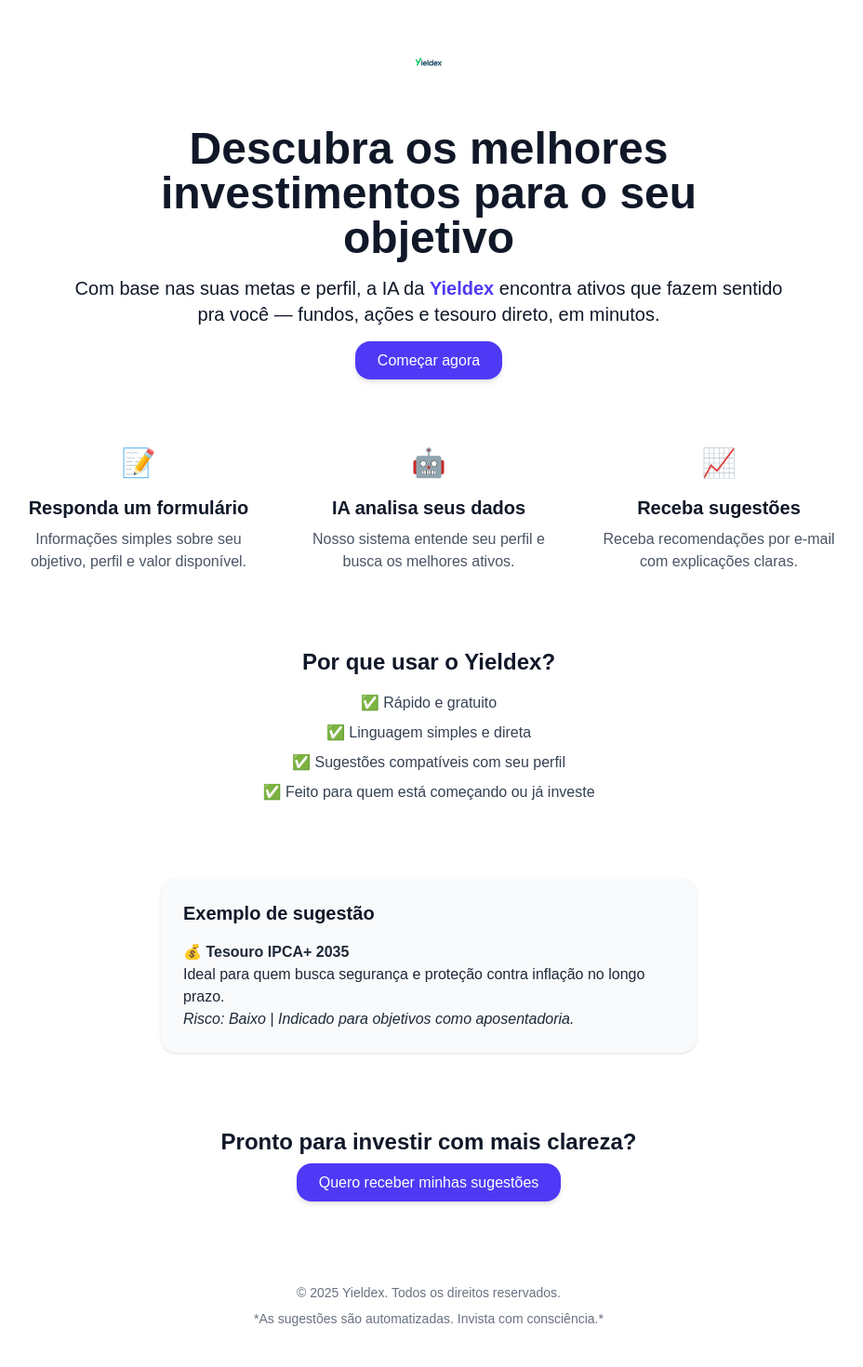
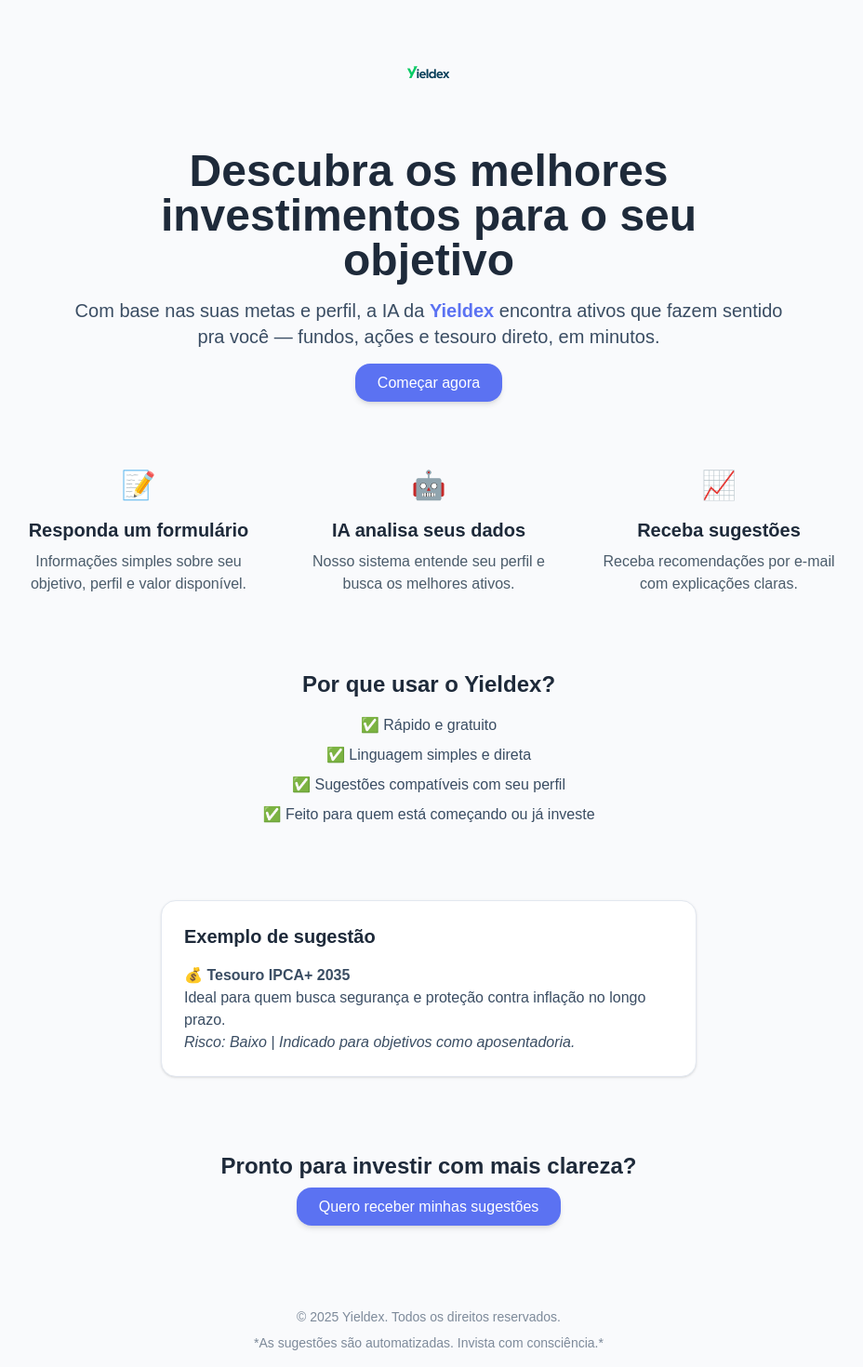
Before and after one commit to yieldexequipe/Yieldex, a Next.js app: page / in a window 1280 px wide. Shown: the top 1470 px of the page at 93% size, without its empty margins (179-1107 px from the left). Built offline with nearby package versions, Linux system fonts and the light colour scheme.

Commit message:
Update index.js

```diff
--- a/pages/index.js
+++ b/pages/index.js
@@ -1,22 +1,22 @@
 export default function YieldexLandingPage() {
   return (
-    <main className="min-h-screen bg-white text-gray-900 flex flex-col items-center px-6 py-12">
+    <main className="min-h-screen bg-[#F9FAFC] text-gray-900 flex flex-col items-center px-6 py-12">
       {/* Logo */}
       <header className="w-full max-w-6xl mb-12 flex justify-center">
-        <img src="/logo-yieldex.png" alt="Yieldex Logo" className="h-10" />
+        <img src="/logo-yieldex.png" alt="Yieldex Logo" className="h-16" />
       </header>
 
       {/* Hero Section */}
       <section className="max-w-3xl text-center">
-        <h1 className="text-4xl md:text-5xl font-bold mb-4">Descubra os melhores investimentos para o seu objetivo</h1>
-        <p className="text-lg md:text-xl mb-6">
-          Com base nas suas metas e perfil, a IA da <span className="font-semibold text-indigo-600">Yieldex</span> encontra ativos que fazem sentido pra você — fundos, ações e tesouro direto, em minutos.
+        <h1 className="text-4xl md:text-5xl font-bold mb-4 text-[#1E2A3A]">Descubra os melhores investimentos para o seu objetivo</h1>
+        <p className="text-lg md:text-xl mb-6 text-[#3A4D63]">
+          Com base nas suas metas e perfil, a IA da <span className="font-semibold text-[#5B72F2]">Yieldex</span> encontra ativos que fazem sentido pra você — fundos, ações e tesouro direto, em minutos.
         </p>
         <a
-          href="https://tally.so/r/your-form-link"
+          href="https://tally.so/r/wdRYMD"
           target="_blank"
           rel="noopener noreferrer"
-          className="bg-indigo-600 text-white px-6 py-3 rounded-2xl shadow-md hover:bg-indigo-700 transition"
+          className="bg-[#5B72F2] text-white px-6 py-3 rounded-2xl shadow-md hover:bg-[#465cd0] transition"
         >
           Começar agora
         </a>
@@ -26,25 +26,25 @@ export default function YieldexLandingPage() {
       <section className="mt-20 max-w-4xl w-full grid gap-10 md:grid-cols-3 text-center">
         <div>
           <span className="text-3xl">📝</span>
-          <h3 className="text-xl font-semibold mt-4">Responda um formulário</h3>
-          <p className="text-gray-600 mt-2">Informações simples sobre seu objetivo, perfil e valor disponível.</p>
+          <h3 className="text-xl font-semibold mt-4 text-[#1E2A3A]">Responda um formulário</h3>
+          <p className="text-[#4B5C6B] mt-2">Informações simples sobre seu objetivo, perfil e valor disponível.</p>
         </div>
         <div>
           <span className="text-3xl">🤖</span>
-          <h3 className="text-xl font-semibold mt-4">IA analisa seus dados</h3>
-          <p className="text-gray-600 mt-2">Nosso sistema entende seu perfil e busca os melhores ativos.</p>
+          <h3 className="text-xl font-semibold mt-4 text-[#1E2A3A]">IA analisa seus dados</h3>
+          <p className="text-[#4B5C6B] mt-2">Nosso sistema entende seu perfil e busca os melhores ativos.</p>
         </div>
         <div>
           <span className="text-3xl">📈</span>
-          <h3 className="text-xl font-semibold mt-4">Receba sugestões</h3>
-          <p className="text-gray-600 mt-2">Receba recomendações por e-mail com explicações claras.</p>
+          <h3 className="text-xl font-semibold mt-4 text-[#1E2A3A]">Receba sugestões</h3>
+          <p className="text-[#4B5C6B] mt-2">Receba recomendações por e-mail com explicações claras.</p>
         </div>
       </section>
 
       {/* Benefits */}
       <section className="mt-20 max-w-3xl text-center">
-        <h2 className="text-2xl font-bold mb-4">Por que usar o Yieldex?</h2>
-        <ul className="text-gray-700 space-y-2">
+        <h2 className="text-2xl font-bold mb-4 text-[#1E2A3A]">Por que usar o Yieldex?</h2>
+        <ul className="text-[#3A4D63] space-y-2">
           <li>✅ Rápido e gratuito</li>
           <li>✅ Linguagem simples e direta</li>
           <li>✅ Sugestões compatíveis com seu perfil</li>
@@ -53,28 +53,28 @@ export default function YieldexLandingPage() {
       </section>
 
       {/* Example Output */}
-      <section className="mt-20 max-w-xl bg-gray-50 p-6 rounded-2xl shadow">
-        <h3 className="text-xl font-semibold mb-4">Exemplo de sugestão</h3>
-        <div className="text-left text-gray-800">
+      <section className="mt-20 max-w-xl bg-white p-6 rounded-2xl shadow border border-[#E3E8F0]">
+        <h3 className="text-xl font-semibold mb-4 text-[#1E2A3A]">Exemplo de sugestão</h3>
+        <div className="text-left text-[#3A4D63]">
           <p><strong>💰 Tesouro IPCA+ 2035</strong><br/>Ideal para quem busca segurança e proteção contra inflação no longo prazo.<br/><em>Risco: Baixo | Indicado para objetivos como aposentadoria.</em></p>
         </div>
       </section>
 
       {/* CTA Final */}
       <section className="mt-20 text-center">
-        <h2 className="text-2xl font-bold mb-4">Pronto para investir com mais clareza?</h2>
+        <h2 className="text-2xl font-bold mb-4 text-[#1E2A3A]">Pronto para investir com mais clareza?</h2>
         <a
-          href="https://tally.so/r/your-form-link"
+          href="https://tally.so/r/wdRYMD"
           target="_blank"
           rel="noopener noreferrer"
-          className="bg-indigo-600 text-white px-6 py-3 rounded-2xl shadow-md hover:bg-indigo-700 transition"
+          className="bg-[#5B72F2] text-white px-6 py-3 rounded-2xl shadow-md hover:bg-[#465cd0] transition"
         >
           Quero receber minhas sugestões
         </a>
       </section>
 
       {/* Footer */}
-      <footer className="mt-24 text-sm text-gray-500 text-center">
+      <footer className="mt-24 text-sm text-[#7D8A9A] text-center">
         <p>© {new Date().getFullYear()} Yieldex. Todos os direitos reservados.</p>
         <p className="mt-2">*As sugestões são automatizadas. Invista com consciência.*</p>
       </footer>
```
